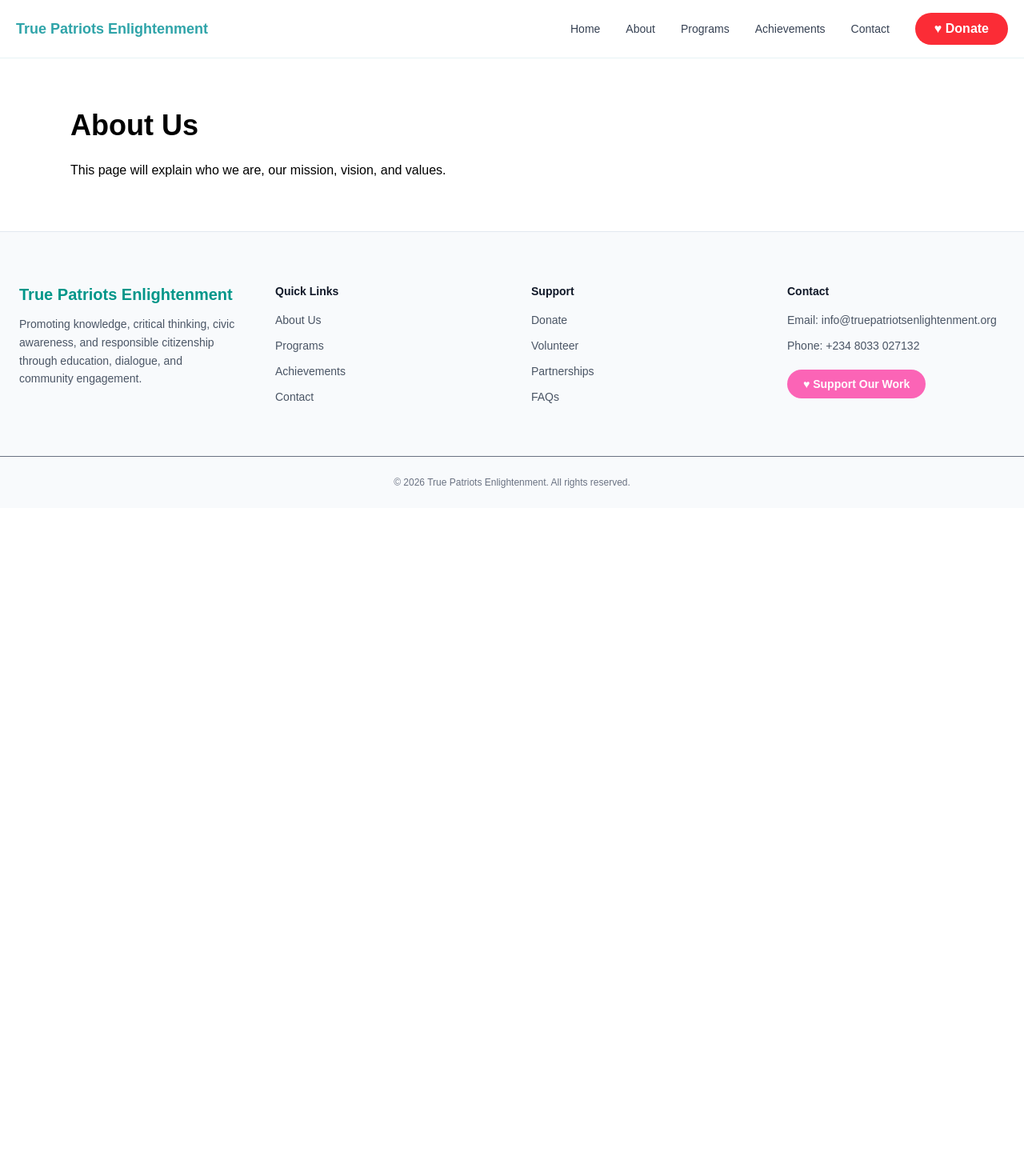
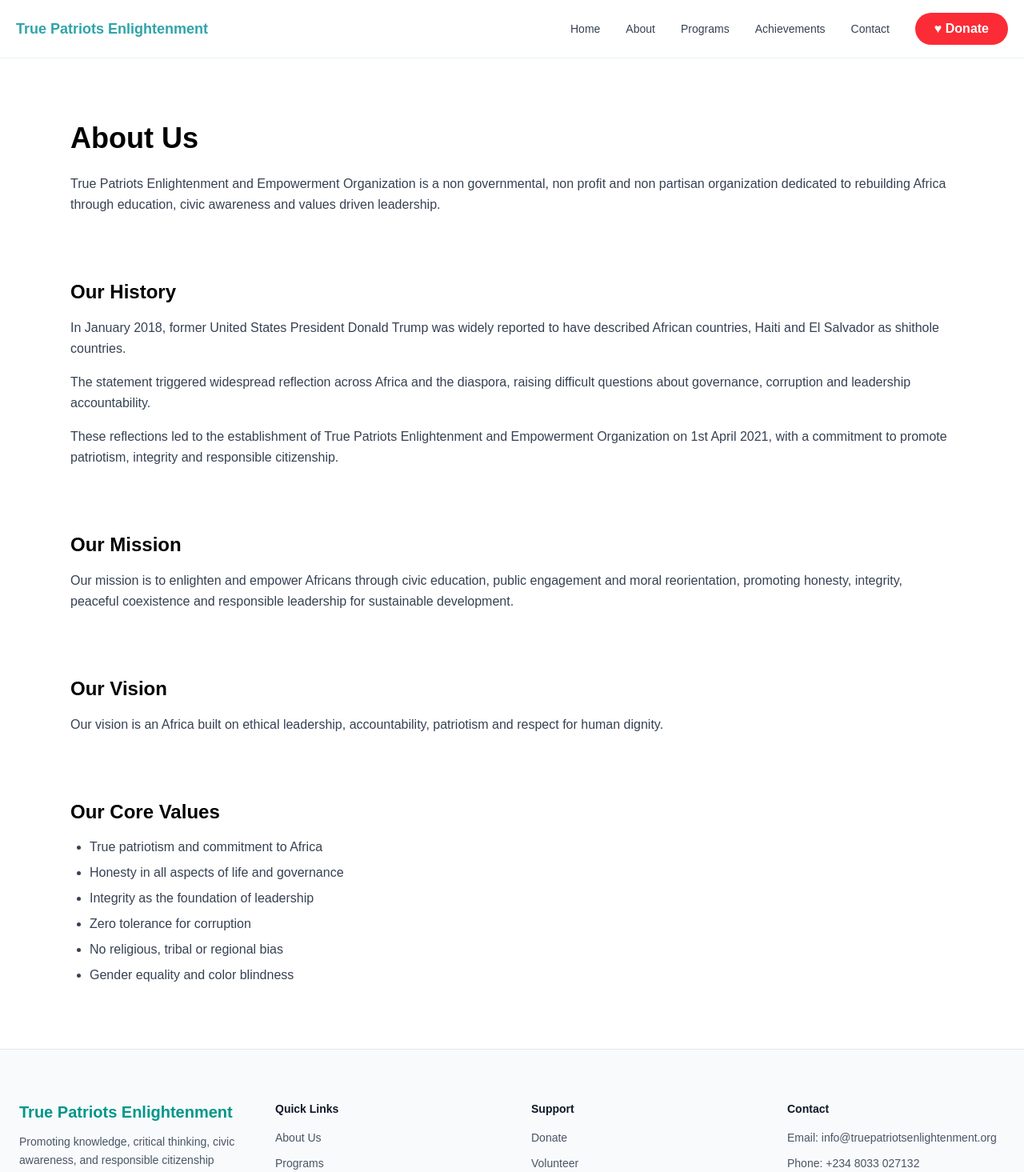
Before and after one commit to pearlroys/truepatriots-enlightenment, a Next.js app: page /about in a window 1280 px wide. Shown: the top 1465 px of the page at 80% size. Before the commit the page ends 800 px from the top, so only its background shows below. Built offline with nearby package versions, Linux system fonts and the light colour scheme.

Commit message:
Add full website content

```diff
--- a/app/about/page.tsx
+++ b/app/about/page.tsx
@@ -1,10 +1,75 @@
-export default function About() {
+export default function AboutPage() {
     return (
-        <main className="max-w-6xl mx-auto px-4 md:px-6 py-16">
-        <h1 className="text-4xl font-bold mb-6">About Us</h1>
-        <p>
-          This page will explain who we are, our mission, vision, and values.
-        </p>
+      <main className="max-w-6xl mx-auto px-6 py-20 space-y-20">
+
+        {/* WHO WE ARE */}
+        <section>
+          <h1 className="text-4xl font-bold mb-6">About Us</h1>
+
+          <p className="text-gray-700 leading-relaxed">
+            True Patriots Enlightenment and Empowerment Organization is a non governmental,
+            non profit and non partisan organization dedicated to rebuilding Africa through
+            education, civic awareness and values driven leadership.
+          </p>
+        </section>
+
+        {/* HISTORY */}
+        <section>
+          <h2 className="text-2xl font-semibold mb-4">Our History</h2>
+
+          <p className="text-gray-700 leading-relaxed">
+            In January 2018, former United States President Donald Trump was widely reported
+            to have described African countries, Haiti and El Salvador as shithole countries.
+          </p>
+
+          <p className="text-gray-700 leading-relaxed mt-4">
+            The statement triggered widespread reflection across Africa and the diaspora,
+            raising difficult questions about governance, corruption and leadership
+            accountability.
+          </p>
+
+          <p className="text-gray-700 leading-relaxed mt-4">
+            These reflections led to the establishment of True Patriots Enlightenment and
+            Empowerment Organization on 1st April 2021, with a commitment to promote
+            patriotism, integrity and responsible citizenship.
+          </p>
+        </section>
+
+        {/* MISSION */}
+        <section>
+          <h2 className="text-2xl font-semibold mb-4">Our Mission</h2>
+
+          <p className="text-gray-700 leading-relaxed">
+            Our mission is to enlighten and empower Africans through civic education,
+            public engagement and moral reorientation, promoting honesty, integrity,
+            peaceful coexistence and responsible leadership for sustainable development.
+          </p>
+        </section>
+
+        {/* VISION */}
+        <section>
+          <h2 className="text-2xl font-semibold mb-4">Our Vision</h2>
+
+          <p className="text-gray-700 leading-relaxed">
+            Our vision is an Africa built on ethical leadership, accountability,
+            patriotism and respect for human dignity.
+          </p>
+        </section>
+
+        {/* CORE VALUES */}
+        <section>
+          <h2 className="text-2xl font-semibold mb-4">Our Core Values</h2>
+
+          <ul className="list-disc pl-6 text-gray-700 space-y-2">
+            <li>True patriotism and commitment to Africa</li>
+            <li>Honesty in all aspects of life and governance</li>
+            <li>Integrity as the foundation of leadership</li>
+            <li>Zero tolerance for corruption</li>
+            <li>No religious, tribal or regional bias</li>
+            <li>Gender equality and color blindness</li>
+          </ul>
+        </section>
+
       </main>
     );
   }
--- a/app/donate/page.tsx
+++ b/app/donate/page.tsx
@@ -1,22 +1,20 @@
-export default function Donate() {
+export default function DonatePage() {
     return (
-        <main className="max-w-6xl mx-auto px-4 md:px-6 py-16">
-        <h1 className="text-4xl font-bold mb-6">Support Our Mission</h1>
+      <main className="max-w-6xl mx-auto px-6 py-20 space-y-8">
 
-        <p className="mb-6">
-          Your contributions help us expand education, awareness,
-          and civic engagement.
+        <h1 className="text-3xl font-bold">Support Our Mission</h1>
+
+        <p className="text-gray-700 leading-relaxed">
+          Your support enables civic education, leadership training and community
+          enlightenment across Africa.
         </p>
 
-        <div className="border rounded-lg p-6 max-w-md">
-          <p className="font-semibold mb-2">Donation Methods</p>
-          <ul className="space-y-2 text-sm">
-            <li>Bank transfer</li>
-            <li>Paystack</li>
-            <li>Flutterwave</li>
-            <li>PayPal</li>
-          </ul>
+        <div className="bg-gray-50 border rounded-lg p-6 max-w-md">
+          <p><strong>Account Name:</strong> True Patriot Enlightenment and Empowerment Organization</p>
+          <p><strong>Bank:</strong> Zenith Bank</p>
+          <p><strong>Account Number:</strong> 1310467426</p>
         </div>
+
       </main>
     );
   }
--- a/app/page.tsx
+++ b/app/page.tsx
@@ -1,30 +1,35 @@
-export default function Home() {
+export default function HomePage() {
   return (
-    <main className="max-w-6xl mx-auto px-4 md:px-6 py-16">
-      <h1 className="text-5xl font-bold mb-6">
-        True Patriots Enlightenment
-      </h1>
+    <main className="max-w-6xl mx-auto px-6 py-20 space-y-12">
 
-      <p className="text-lg text-gray-600 max-w-3xl mx-auto mb-10">
-        Promoting knowledge, critical thinking, and civic awareness through
-        education, dialogue, and community engagement.
-      </p>
+      <section>
+        <h1 className="text-4xl font-bold mb-4">
+          True Patriots Enlightenment and Empowerment Organization
+        </h1>
 
-      <div className="flex justify-center gap-4">
-        <a
-          href="/about"
-          className="bg-black text-white px-6 py-3 rounded-md"
-        >
-          Learn more
-        </a>
+        <p className="text-lg text-gray-700">
+          Promoting integrity, civic responsibility and patriotic leadership
+          for the sustainable development of Africa.
+        </p>
+      </section>
 
-        <a
-          href="/contact"
-          className="border px-6 py-3 rounded-md"
-        >
-          Get in touch
-        </a>
-      </div>
+      <section>
+        <h2 className="text-2xl font-semibold mb-4">Why We Exist</h2>
+
+        <p className="text-gray-700 leading-relaxed">
+          Africa’s development challenges cannot be solved by natural resources
+          alone. They require enlightened citizens, ethical leadership and a
+          renewed sense of responsibility to society.
+        </p>
+
+        <p className="text-gray-700 leading-relaxed mt-4">
+          True Patriots Enlightenment and Empowerment Organization exists to
+          promote integrity, civic awareness and patriotic values that encourage
+          good governance, peaceful coexistence and sustainable development
+          across the African continent.
+        </p>
+      </section>
+
     </main>
   );
 }
--- a/app/programs/page.tsx
+++ b/app/programs/page.tsx
@@ -1,10 +1,23 @@
-export default function Programs() {
+export default function ProgramsPage() {
     return (
-        <main className="max-w-6xl mx-auto px-4 md:px-6 py-16">
-        <h1 className="text-4xl font-bold mb-6">Our Programs</h1>
-        <p>
-          Details of our education and community programs will appear here.
+      <main className="max-w-6xl mx-auto px-6 py-20 space-y-8">
+
+        <h1 className="text-3xl font-bold">What We Do</h1>
+
+        <p className="text-gray-700 leading-relaxed">
+          True Patriots Enlightenment and Empowerment Organization is strictly non
+          confrontational. We educate, teach and lead by example on integrity,
+          patriotism and civic responsibility.
         </p>
+
+        <ul className="list-disc pl-6 text-gray-700 space-y-3">
+          <li>Public lectures in communities and public spaces</li>
+          <li>Outreach in churches, mosques, markets and gatherings</li>
+          <li>Seminars, symposia and civic talk shows</li>
+          <li>Education through social and digital media</li>
+          <li>Annual awards recognizing exemplary patriotism</li>
+        </ul>
+
       </main>
     );
   }
```
